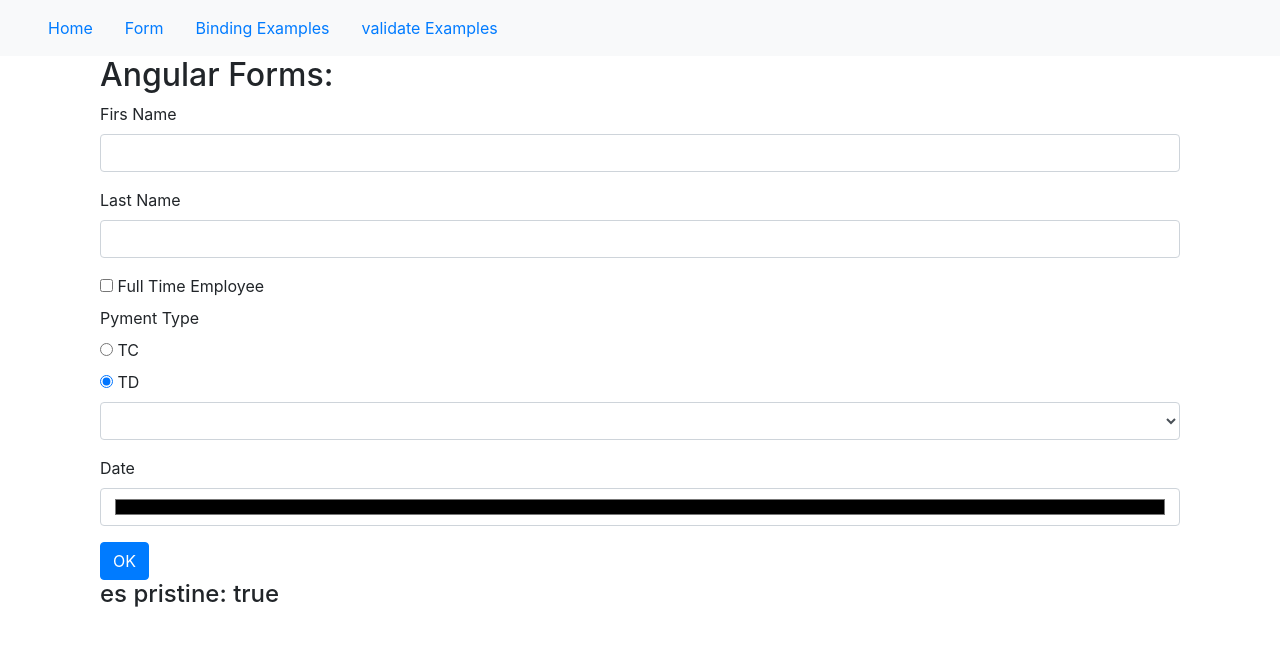
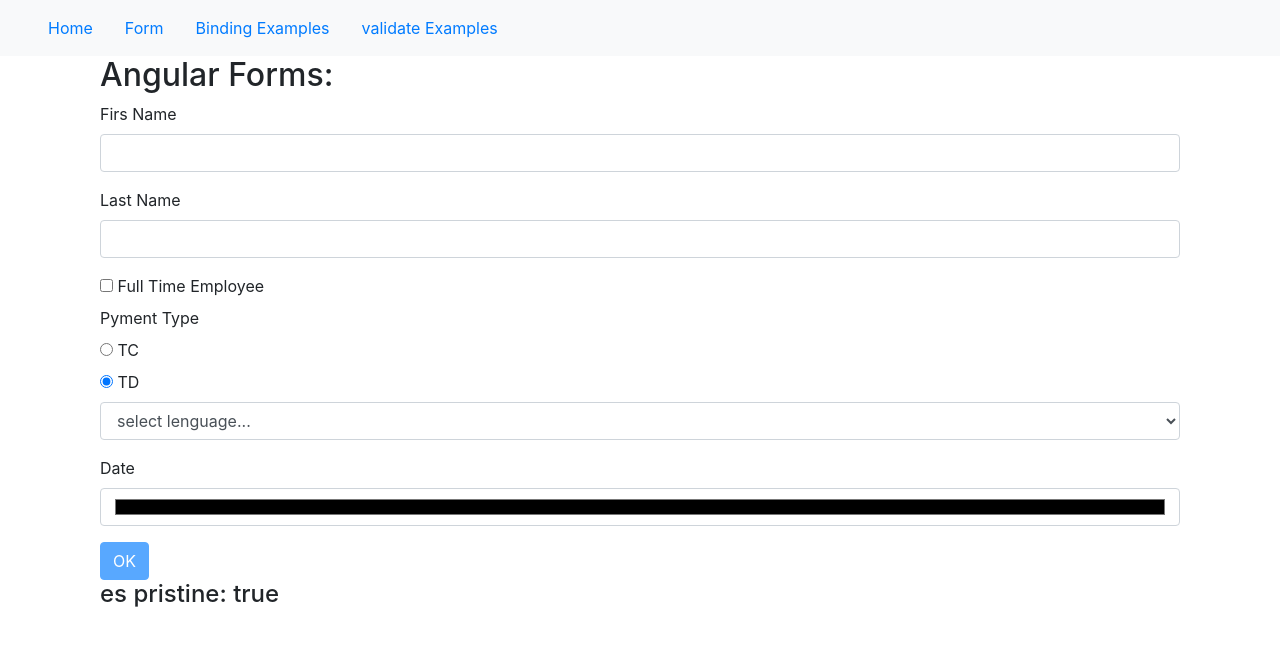
Before and after one commit to EduarDuarteS/formEdu, an Angular app: page /form in a window 1280 px wide. Shown: the top 646 px of the page. Built offline with nearby package versions, Linux system fonts and the light colour scheme.

Commit message:
se agrega service form

```diff
--- a/src/app/formulario/formulario.component.html
+++ b/src/app/formulario/formulario.component.html
@@ -1,17 +1,17 @@
 <div class="container">
   <h2>Angular Forms: </h2>
-  <form #form="ngForm" >
+  <form #formEd="ngForm" (submit)='funcSubmitForm(formEd)' >
     <div class="form-group">
       <label for="">Firs Name</label>
-      <input type="text" class="form-control" name="firsName" ngModel >
+      <input type="text" required class="form-control" name="firsName" ngModel >
     </div>
     <div class="form-group">
       <label for="">Last Name</label>
-      <input type="text" class="form-control" name="lastName" ngModel >
+      <input type="text" required class="form-control" name="lastName" ngModel >
     </div>
     <div class="checkbox">
       <label>
-        <input type="checkbox" name="tiempo-completo" ngModel >  Full Time Employee
+        <input type="checkbox"  name="tiempo-completo" ngModel >  Full Time Employee
       </label>
     </div>
     <label>Pyment Type </label>
@@ -28,8 +28,10 @@
       </label>
     </div>
 
-    <div class="form-group">
-      <select class="form-control" >
+    <div class="form-group" >
+      <select class="form-control" #selectEd [class.is-invalid]=isInvalidLenguage
+      (change)="validLenguage(selectEd.value)">
+        <option value="default">select lenguage...</option>
         <option *ngFor="let lang of languages">
           {{lang}}
         </option>
@@ -41,7 +43,7 @@
       <input type="color" class="form-control" name="dateEnt" ngModel >
     </div>
 
-    <button class="btn btn-primary" type="submit" name="button">OK</button>
-    <h4>es pristine: {{ form.pristine }}</h4>
+    <button class="btn btn-primary" [disabled]="formEd.invalid || isInvalidLenguage" type="submit" name="button">OK</button>
+    <h4>es pristine: {{ formEd.pristine }}</h4>
   </form>
 </div>
--- a/src/app/formulario/formulario.component.ts
+++ b/src/app/formulario/formulario.component.ts
@@ -1,4 +1,6 @@
 import { Component, OnInit } from '@angular/core';
+import { FormPosterService } from '../services/form-poster.service';
+import { NgForm } from "@angular/forms";
 
 @Component({
   selector: 'app-formulario',
@@ -7,9 +9,26 @@ import { Component, OnInit } from '@angular/core';
 })
 export class FormularioComponent implements OnInit {
 
-  constructor() { }
+  isInvalidLenguage=false;
+  validLenguage(leng: string){
+    if(leng === 'default'){
+      this.isInvalidLenguage=true;
+    }else{
+      this.isInvalidLenguage=false;
+    }
+  }
+  languages=["ENG", "ESP", "OTHER"]
+  constructor(private formPosterS: FormPosterService) { }
+
+  funcSubmitForm(form: NgForm){
+    if(this.isInvalidLenguage)
+    return;
+    this.formPosterS.postEmployeForm(form.value);
+    // console.log(form.value);
+  }
 
   ngOnInit() {
   }
 
+
 }
--- /dev/null
+++ b/src/app/services/form-poster.service.ts
@@ -0,0 +1,16 @@
+import { Injectable } from '@angular/core';
+import { HttpClient } from '@angular/common/http';
+import { Employee } from '../models/employee.model';
+
+@Injectable({
+  providedIn: 'root'
+})
+export class FormPosterService {
+
+  constructor(private http: HttpClient) {
+
+  }
+  postEmployeForm(employe: Employee){
+    console.log('posting Employe: ', employe)
+  }
+}
--- a/src/app/validate/validate.component.html
+++ b/src/app/validate/validate.component.html
@@ -2,7 +2,7 @@
   <h2>Angular Forms: </h2>
   <form #form="ngForm">
 
-    <div class="form-group has-error">
+    <div class="form-group">
       <label [class.text-danger]="fName.invalid && fName.touched">Firs Name</label>
       <input [class.is-invalid]='fName.invalid && fName.touched' pattern="...+" type="text" #pNombre #fName='ngModel' required class="form-control" name="firsName" ngModel>
       <div *ngIf="fName.invalid && fName.touched" class="alert alert-danger">
```
Also changed, not shown: 1 other file (tests, documents, lock files or other folders).
